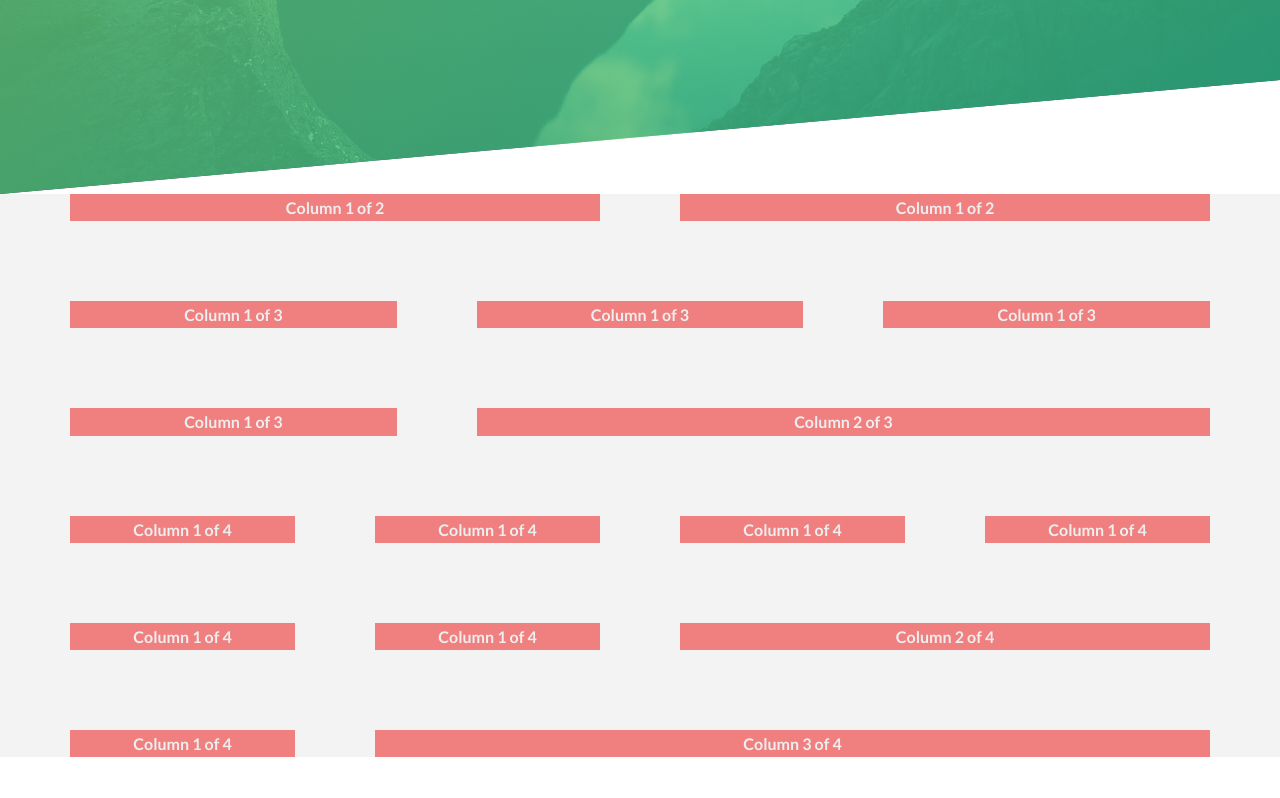
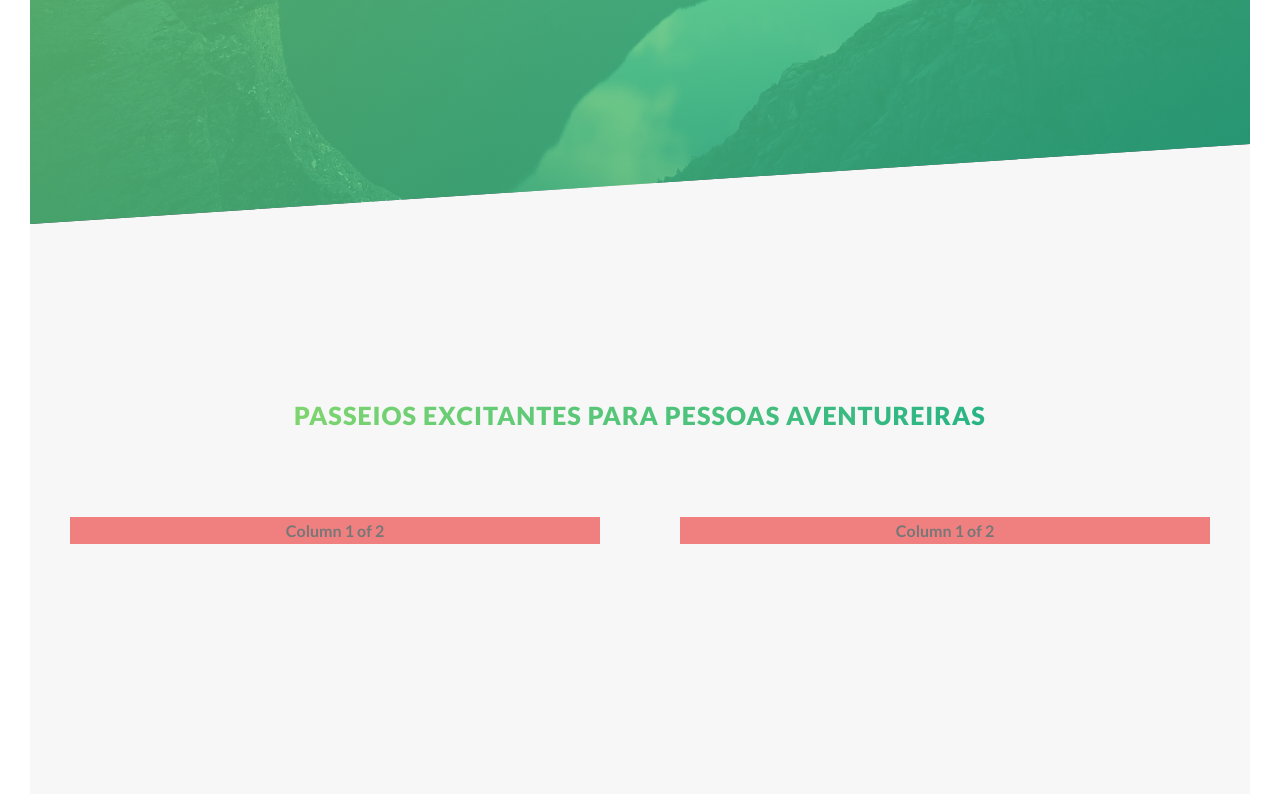
Before and after one commit to edsonrdev/natours, a website: page index.html in a window 1280 px wide. Shown: the part 566-1364 px from the top of the page. Before the commit the page ends 1323 px from the top, so only its background shows below. Drawn offline with Linux system fonts and the light colour scheme.

Commit message:
start creating the About section

```diff
--- a/index.html
+++ b/index.html
@@ -10,7 +10,7 @@
         <link rel="stylesheet" href="css/style.css">
         <link rel="shortcut icon" type="image/png" href="img/favicon.png">
 
-        <title>Natours | Passeios emocionantes para pessoas aventureiras.</title>
+        <title>Natours | Passeios excitantes para pessoas aventureiras.</title>
     </head>
     <body>
         <header class="header">
@@ -30,6 +30,7 @@
             </div>
         </header>
 
+        <!--
         <div class="grid-container">
             <div class="row">
                 <div class="col-1-of-2">
@@ -97,5 +98,21 @@
                 </div>
             </div>
         </div>
+        -->
+
+        <main class="section-about">
+            <div class="u-center-text u-margin-bottom-8">
+                <h2 class="heading-secondary">Passeios excitantes para pessoas aventureiras</h2>
+            </div>
+
+            <div class="row">
+                <div class="col-1-of-2">
+                    Column 1 of 2
+                </div>
+                <div class="col-1-of-2">
+                    Column 1 of 2
+                </div>
+            </div>
+        </main>
     </body>
 </html>
--- a/sass/abstract/_variables.scss
+++ b/sass/abstract/_variables.scss
@@ -4,6 +4,7 @@ $color-primary: #55c57a;
 $color-primary-light: #7ed56f;
 $color-primary-dark: #28b485;
 $color-green-shadow: #006400;
+$color-grey-light-1: #f7f7f7;
 $color-grey-dark: #777;
 $color-white: #fff;
 $color-black: #000;
--- a/sass/base/_base.scss
+++ b/sass/base/_base.scss
@@ -14,5 +14,6 @@ html {
 }
 
 body {
+   padding: 30px;
    box-sizing: border-box;
 }
--- a/sass/base/_typography.scss
+++ b/sass/base/_typography.scss
@@ -32,3 +32,21 @@ body {
       animation: moveToLeft 0.8s ease-out 200ms;
    }
 }
+
+.heading-secondary {
+   font-size: 2.5rem;
+   text-transform: uppercase;
+   font-weight: 900;
+   display: inline-block;
+   background-image: linear-gradient(to right, $color-primary-light, $color-primary-dark);
+   background-clip: text;
+   -webkit-background-clip: text;
+   color: transparent;
+   letter-spacing: 0.1rem;
+   transition: all 0.2s;
+
+   &:hover {
+      transform: skewY(4deg) skewX(4deg) scale(1.2);
+      text-shadow: 0.5rem 1rem 2rem rgba($color-black, 0.2);
+   }
+}
--- a/sass/base/_utilities.scss
+++ b/sass/base/_utilities.scss
@@ -0,0 +1,7 @@
+.u-center-text {
+   text-align: center;
+}
+
+.u-margin-bottom-8 {
+   margin-bottom: 8rem;
+}
--- a/sass/layout/_grid.scss
+++ b/sass/layout/_grid.scss
@@ -1,12 +1,6 @@
-.grid-container {
-   background-color: #f3f3f3;
-}
-
 .row {
    max-width: $grid-width;
    margin: 0 auto;
-
-   color: #eee;
    font-weight: 700;
    text-align: center;
 
--- a/sass/layout/_header.scss
+++ b/sass/layout/_header.scss
@@ -10,7 +10,7 @@
    );
    background-size: cover;
    background-position: center;
-   clip-path: polygon(0 0, 100% 0, 100% 85%, 0 100%);
+   clip-path: polygon(0 0, 100% 0, 100% 85vh, 0 100%);
    position: relative;
 
    &__logo-box {
--- a/sass/pages/_home.scss
+++ b/sass/pages/_home.scss
@@ -0,0 +1,5 @@
+.section-about {
+   background-color: $color-grey-light-1;
+   padding: 25rem 0;
+   margin-top: -10vh;
+}
```
Also changed, not shown: css/style.css.
